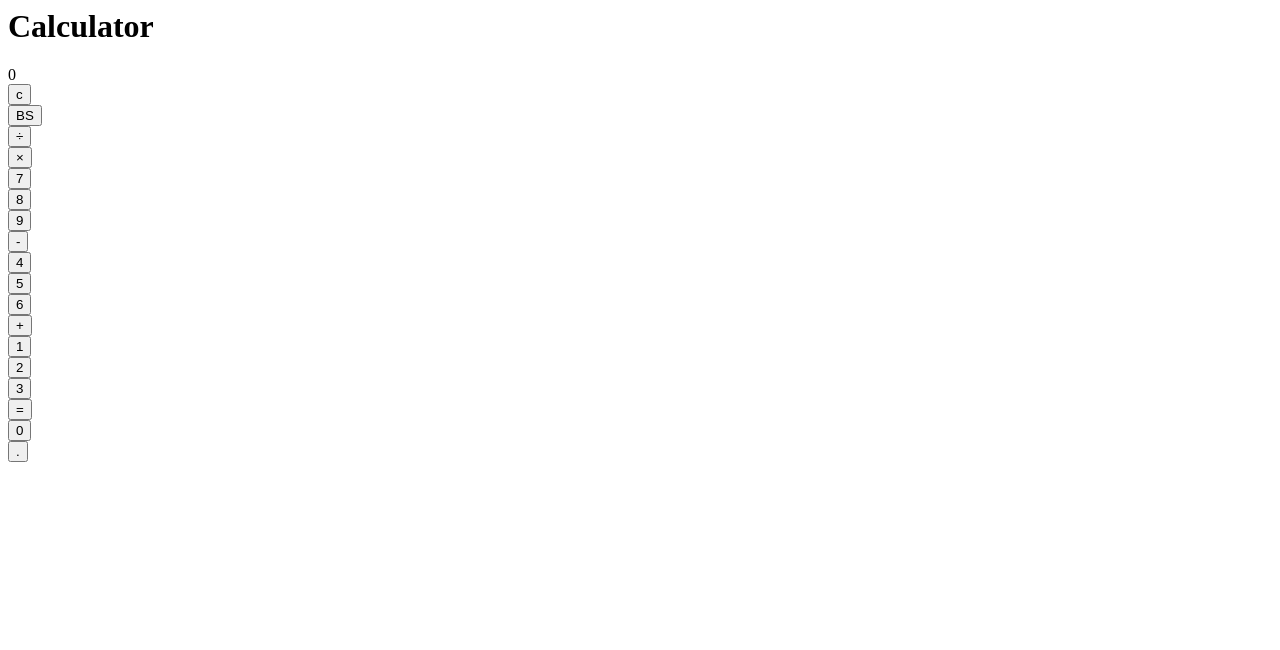
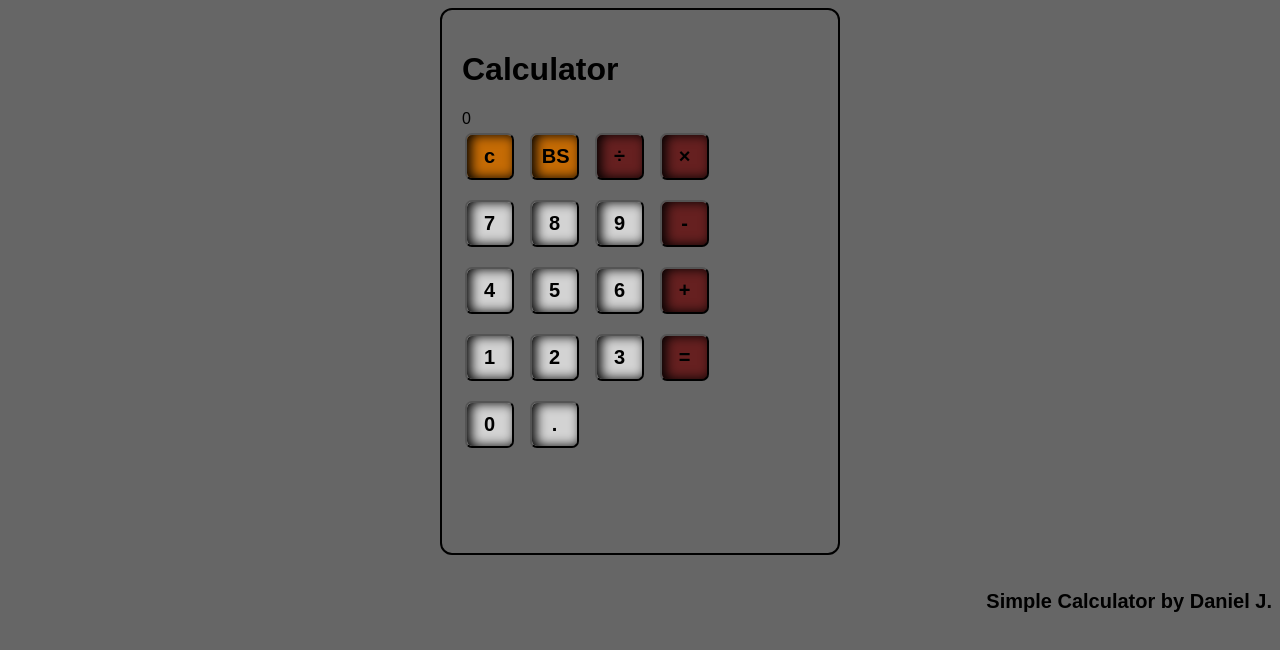
Before and after one commit to Zslw/Calculator, a plain HTML site: page index.html in a window 1280 px wide. Drawn offline with Linux system fonts and the light colour scheme.

Commit message:
added styles and stuff

```diff
--- a/index.html
+++ b/index.html
@@ -1,5 +1,6 @@
 <html>
     <head>
+        <link href="Images/Calculator_icon.png" type="image/png" rel="icon">
         <link href="styles/styles.css" rel="stylesheet">
         <meta charset="utf-8">
             <title>Calculator</title>
@@ -16,31 +17,35 @@
                 </div>
 
                 <div class="buttons">
-                    <div class="operator" ><button id="clear">c</button></div>
-                    <div class="operator" ><button id="delete">BS</button></div>
-                    <div class="operator" ><button id="divide">÷</button></div>
-                    <div class="operator" ><button id="multiply">×</button></div>
+                    <div><button id="clear" class="cleaner" >c</button></div>
+                    <div><button id="delete"  class="cleaner" >BS</button></div>
+                    <div><button id="divide"  class="operator" >÷</button></div>
+                    <div><button id="multiply"  class="operator" >×</button></div>
 
                     <div class="number" ><button id="btn7">7</button></div>
                     <div class="number" ><button id="btn8">8</button></div>
                     <div class="number" ><button id="btn9">9</button></div>
-                    <div class="operator" ><button id="subtract">-</button></div>
+                    <div><button id="subtract"  class="operator" >-</button></div>
 
                     <div class="number" ><button id="btn4">4</button></div>
                     <div class="number" ><button id="btn5">5</button></div>
                     <div class="number" ><button id="btn6">6</button></div>
-                    <div class="operator"><button id="add">+</button></div>
+                    <div ><button id="add" class="operator">+</button></div>
 
                     <div class="number" ><button id="btn1">1</button></div>
                     <div class="number" ><button id="btn2">2</button></div>
                     <div class="number" ><button id="btn3">3</button></div>
-                    <div class="operator" ><button id="equal">=</button></div>
+                    <div><button id="equal"  class="operator" >=</button></div>
 
                     <div class="number" ><button id="btn0">0</button></div>
                     <div class="number" ><button id="decimal">.</button></div>
                 </div>
         </div>
 
+        <div id="footer">
+                <p>Simple Calculator by Daniel J.</p>
+        </div>
+
         <script src="scripts/main.js"></script>
     </body>
 </html>
--- a/scripts/main.js
+++ b/scripts/main.js
@@ -18,7 +18,7 @@ function processEvent(value) {//This is the main functiion.
     console.log(lastMd)
 
 
-    // Loop to run through the various inputs that couuld be made.  Could be re-factored at a later date.
+    // Loop to run through the various buttons that couuld be made.  Could be re-factored at a later date.
     if (value === "c" ) {
         mainDisplay="0";
         md.classList.add("newNumber");
--- a/styles/styles.css
+++ b/styles/styles.css
@@ -0,0 +1,75 @@
+*{ /* applies to all*/
+    box-sizing: border-box;
+    font-family: Arial, Helvetica, sans-serif;
+    background-color: #666;
+  }
+#calculator{
+    display: grid;
+    position: relative;
+    width: 400px;
+    border: 2px solid black;
+    border-radius: 12px;
+    margin: 0px auto;
+    padding: 20px 20px 100px 20px;
+  }
+  .display { /* Actual text box*/
+    background-color: aliceblue;
+    width: 584px;
+    height: 44px;
+    border-radius: 30px;
+    border: 1px solid #000000;
+    padding-left: 50px; /* Used to move the cursor next to the magnifier */
+  }
+
+
+  .buttons {
+    display: grid;
+    grid-gap: 10px;
+    grid-template-columns: 55px 55px 55px 55px;
+  }
+
+  button{
+    background: lightGray;
+    width: 20%;
+    font-size: 20px;
+    font-weight: 900;
+    border-radius: 7px;
+    margin-left: 13px;
+    margin-top: 10px;
+  }
+  button:active {
+    background-color: #3e8e41;
+    box-shadow: 0 5px #666;
+    transform: translateY(4px);
+  }
+  button:hover {
+    background-color: #003300;
+    color: white;
+  }
+
+  button{
+    position: relative;
+    display: block;
+    width: 90%;
+    margin: 5px auto;
+    font-size: 20px;
+    padding: 10px;
+    box-shadow: 4px 0px 12px black inset;
+  }
+
+  .operator{
+    background: #662020;
+  }
+
+  .cleaner{
+    background: #c56b05;
+  }
+  #footer{
+    position: relative;
+    float: right;
+    margin-top: 15px;
+  }
+  #footer p{
+    font-size: 20px;
+    font-weight: 900;
+  }
```
Also changed, not shown: Images/Calculator_icon.png (added).
